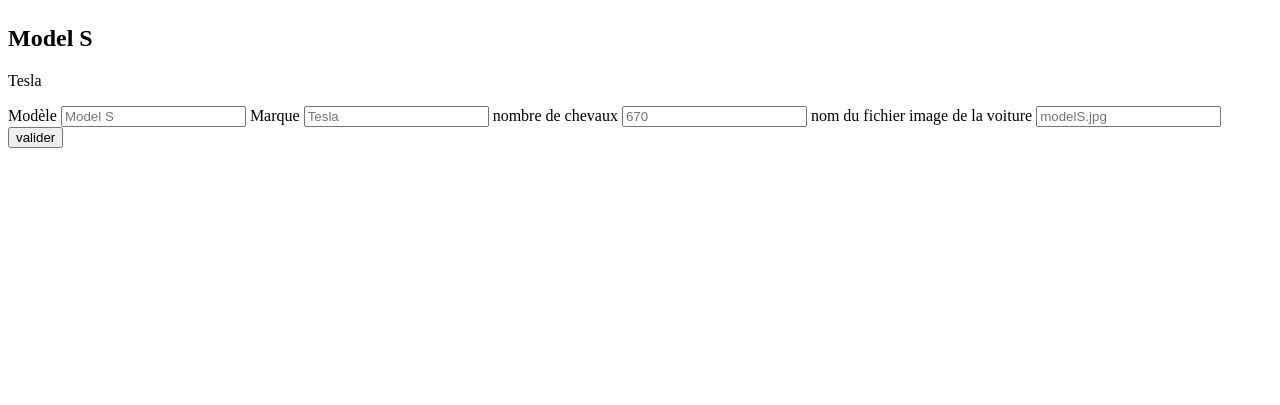
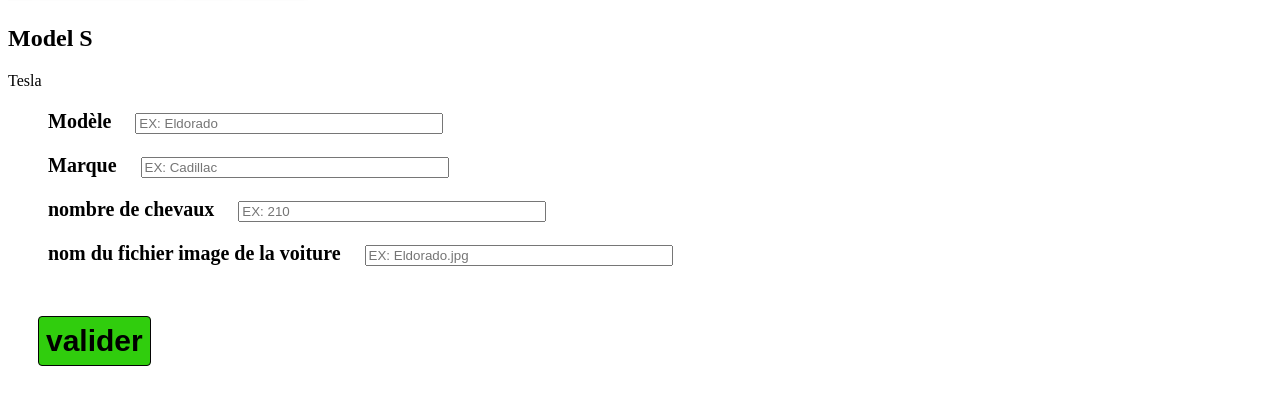
Before and after one commit to GuillaumeLoriot/garage, a PHP site: page /update.php?id=1 in a window 1280 px wide. Shown: the part 320-725 px from the top of the page. Run offline with PHP 8.4, Linux system fonts and the light colour scheme; data comes from the database, SQL or seed files in the repository.

Commit message:
commit de fin de journée WIP

```diff
--- /dev/null
+++ b/form.php
@@ -0,0 +1,44 @@
+
+<form method="POST" action="add.php">
+<div class="champForm">
+    <label for="model">Modèle</label>
+    <input type="text" name="model" placeholder="EX: Eldorado">
+    <?php if (isset($errors['model'])) {
+    ?>
+        <p class="errors"><?php echo ($errors['model']); ?></p>
+    <?php
+    }
+    ?>
+</div>
+<div class="champForm">
+    <label for="brand">Marque</label>
+    <input type="text" name="brand" placeholder="EX: Cadillac">
+    <?php if (isset($errors['brand'])) {
+    ?>
+        <p class="errors"><?php echo ($errors['brand']); ?></p>
+    <?php
+    }
+    ?>
+</div>
+<div class="champForm">
+<label for="horsePower">nombre de chevaux</label>
+<input type="number" name="horsePower" placeholder="EX: 210">
+<?php if (isset($errors['horsePower'])) {
+?>
+    <p class="errors"><?php echo ($errors['horsePower']); ?></p>
+<?php
+}
+?>
+</div>
+<div class="champForm">
+<label for="image">nom du fichier image de la voiture</label>
+<input type="text" name="image" placeholder="EX: Eldorado.jpg">
+<?php if (isset($errors['image'])) {
+?>
+    <p class="errors"><?php echo ($errors['image']); ?></p>
+<?php
+}
+?>
+</div>
+<input type="submit" value="valider" class="confirm">
+</form>
--- a/styles.css
+++ b/styles.css
@@ -115,3 +115,27 @@ div{
         border: solid rgb(4, 4, 4) 3px;
     }
 }
+.champForm{
+    label{
+        font-size: 20px;
+        font-weight: bold;
+        margin: 20px;
+    }
+    input{
+        width: 300px;
+    }
+    margin: 20px;
+
+}
+.confirm{
+    font-size: 30px;
+        text-decoration: none;
+        text-align: center;
+        font-weight: bold;
+        color: black;
+        background-color: rgb(48, 205, 13);
+        margin: 30px;
+        border: solid rgb(4, 4, 4) 1px;
+        border-radius: 4px;
+        padding: 7px;
+}
--- a/update.php
+++ b/update.php
@@ -57,44 +57,7 @@ if ($_SERVER['REQUEST_METHOD'] === 'POST') {
         header('location:index.php');
     }
 }
-?>
-<form method="POST" action="update.php?id=<?php echo ($car['id']); ?>">
-    <label for="model">Modèle</label>
-    <input type="text" name="model" placeholder="<?php echo ($car['model']); ?>">
-    <?php if (isset($errors['model'])) {
-    ?>
-        <p class="errors"><?php echo ($errors['model']); ?></p>
-    <?php
-    }
-    ?>
-    <label for="brand">Marque</label>
-    <input type="text" name="brand" placeholder="<?php echo ($car['brand']); ?>">
-    <?php if (isset($errors['brand'])) {
-    ?>
-        <p class="errors"><?php echo ($errors['brand']); ?></p>
-    <?php
-    }
-    ?>
-    <label for="horsePower">nombre de chevaux</label>
-    <input type="number" name="horsePower" placeholder="<?php echo ($car['horsePower']); ?>">
-    <?php if (isset($errors['horsePower'])) {
-    ?>
-        <p class="errors"><?php echo ($errors['horsePower']); ?></p>
-    <?php
-    }
-    ?>
-    <label for="image">nom du fichier image de la voiture</label>
-    <input type="text" name="image" placeholder="<?php echo ($car['image']); ?>">
-    <?php if (isset($errors['image'])) {
-    ?>
-        <p class="errors"><?php echo ($errors['image']); ?></p>
-    <?php
-    }
-    ?>
-    <input type="submit" value="valider">
-</form>
-
-<?php
+require_once('form.php');
 require_once('footer.php');
 
 ?>
```
Also changed, not shown: add.php (+5 -41 lines).
